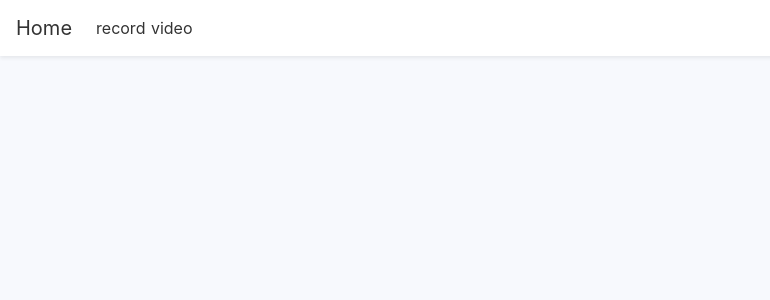
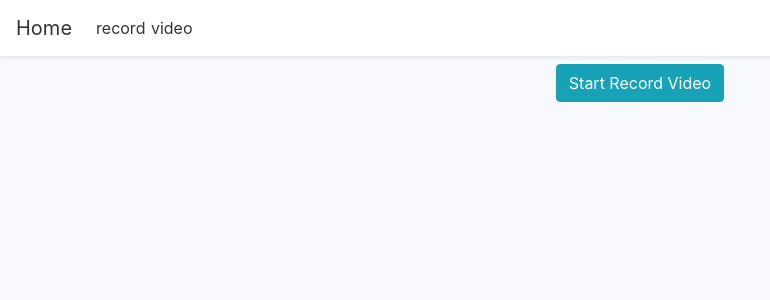
Before and after one commit to MohamedHiggy/audioplayer, a Nuxt app: page /video in a window 1280 px wide. Shown: the top 300 px of the page, without its empty margins (0-770 px from the left). Built offline with nearby package versions, Linux system fonts and the light colour scheme.

Commit message:
📦 NEW: add open camera

```diff
--- /dev/null
+++ b/assets/scss/components/_TheVideo.scss
@@ -0,0 +1,17 @@
+.video-page {
+  .video-top-header {
+    display: flex;
+    align-items: center;
+    justify-content: center;
+    gap: 15px;
+  }
+  .video-content {
+    width: 100%;
+    height: 700px;
+    video {
+      width: 100%;
+      height: 100%;
+      object-fit: cover;
+    }
+  }
+}
--- a/assets/scss/main.scss
+++ b/assets/scss/main.scss
@@ -27,3 +27,4 @@
 @import "./components/TheNav";
 @import "./components/TheMainCard";
 @import "./components/TheAudioPlayer";
+@import "./components/TheVideo";
--- a/pages/video.vue
+++ b/pages/video.vue
@@ -1,14 +1,93 @@
 <template>
-  <div class="">
+  <div class="video-page">
+    <div class="video-top-header mb-5">
+      <button
+        class="btn"
+        :class="{
+          'btn-danger': startRecord && !isLoading,
+          'btn-info': !startRecord && !isLoading,
+          'btn-primary': startRecord && isLoading,
+        }"
+        @click.prevent="toggleVideoRecord"
+        :disabled="isLoading"
+      >
+        <span v-if="!startRecord && !isLoading">Start Record Video</span>
+        <span v-if="startRecord && isLoading">
+          <span
+            class="spinner-grow spinner-grow-sm"
+            role="status"
+            aria-hidden="true"
+          ></span>
+          Loading...
+        </span>
+        <span v-if="startRecord && !isLoading">Cancel</span>
+      </button>
+
+      <button v-if="cameraOpen" class="start-record-btn btn-info btn">
+        Start
+      </button>
+
+    </div>
+
+    <div class="video-content" v-if="startRecord">
+      <video ref="camera" autoplay :width="100" :height="100"></video>
+    </div>
+
   </div>
 </template>
 
 <script>
-  export default {
-    layout: 'videoLayout',
-  }
+export default {
+  layout: "videoLayout",
+  data() {
+    return {
+      startRecord: false,
+      isLoading: false,
+      cameraOpen: false,
+    };
+  },
+  methods: {
+    toggleVideoRecord() {
+      if (this.startRecord) {
+        this.startRecord = false;
+        this.stopCameraStream();
+      } else {
+        this.startRecord = true;
+        this.createCameraElement();
+      }
+    },
+    createCameraElement() {
+      this.isLoading = true;
+
+      const constraints = (window.constraints = {
+        audio: true,
+        video: true,
+      });
+
+      navigator.mediaDevices
+        .getUserMedia(constraints)
+        .then((stream) => {
+          this.isLoading = false;
+          this.cameraOpen = true;
+          this.$refs.camera.srcObject = stream;
+        })
+        .catch((error) => {
+          this.startRecord = false;
+          this.isLoading = false;
+          alert("May the browser didn't support or there is some errors.");
+        });
+    },
+    stopCameraStream() {
+      this.cameraOpen = false
+      if (this.$refs.camera && this.$refs.camera.srcObject) {
+        this.$refs.camera.srcObject.getTracks().forEach(function (track) {
+          track.stop();
+        });
+      }
+    }
+  },
+};
 </script>
 
 <style lang="scss" scoped>
-
 </style>
```
